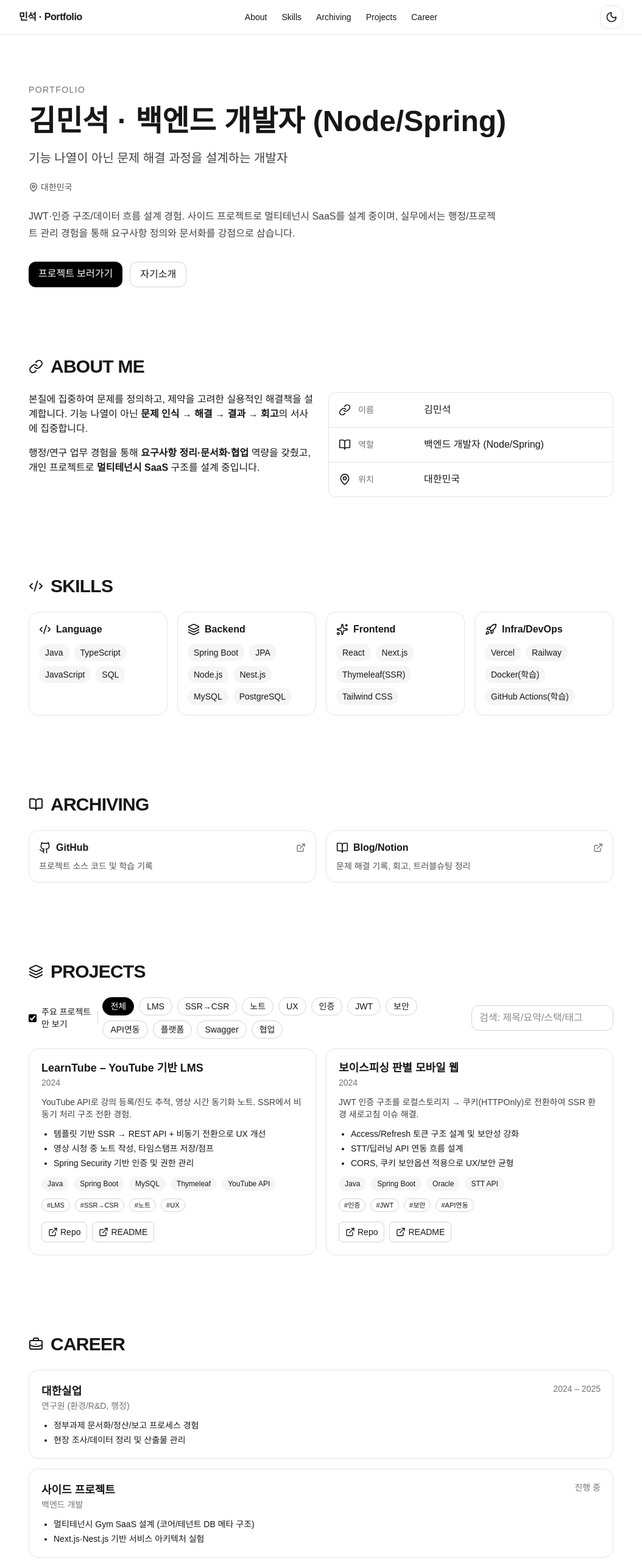
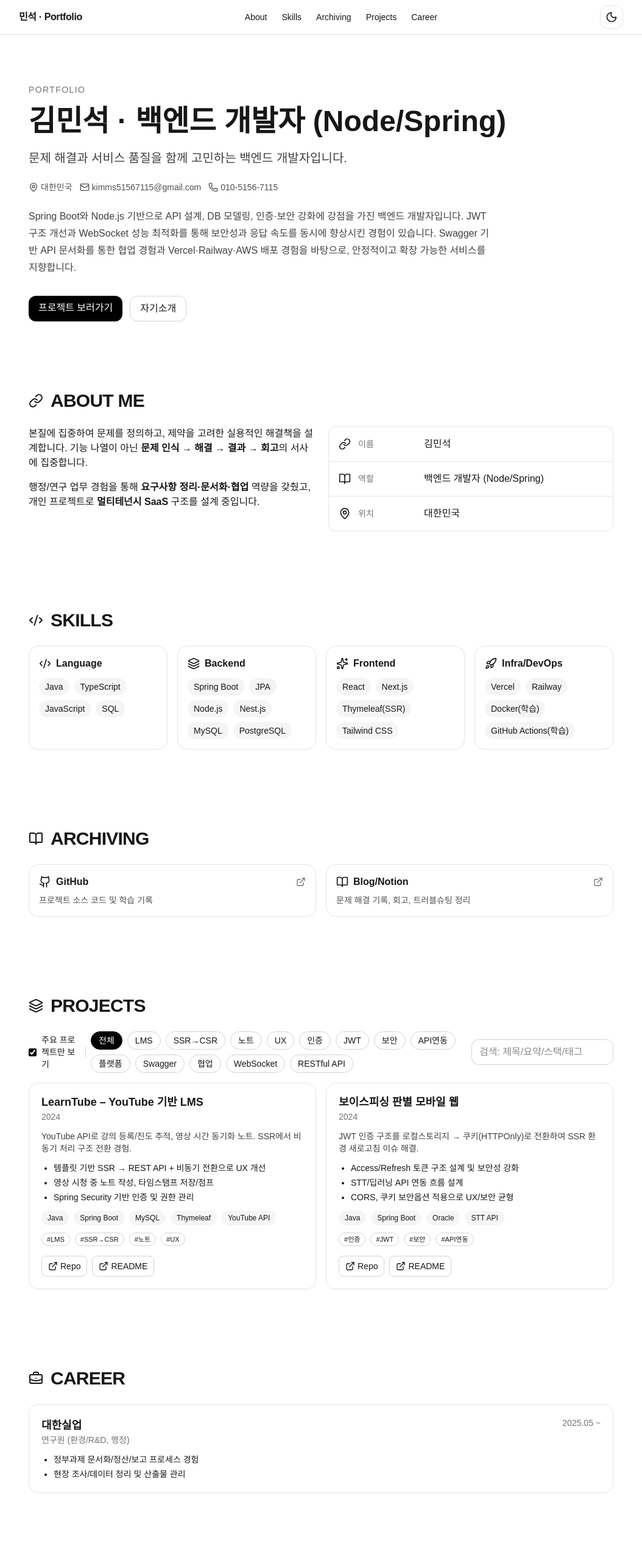
Before and after one commit to 27min/portfolio, a Next.js app in the folder my-portfolio/: page / in a window 1280 px wide. Shown: the top 2566 px of the page at 61% size, without its empty margins (113-1167 px from the left). Built offline with nearby package versions, Linux system fonts and the light colour scheme.

Commit message:
refactor: 자기소개 정리
- 자기소개 수정 및 정리
- 깃허브 링크 추가
- 프로젝트 1건 추가

```diff
--- a/my-portfolio/src/data/portfolio.ts
+++ b/my-portfolio/src/data/portfolio.ts
@@ -4,17 +4,17 @@
   profile: {
     name: "김민석",
     role: "백엔드 개발자 (Node/Spring)",
-    tagline: "기능 나열이 아닌 문제 해결 과정을 설계하는 개발자",
+    tagline: "문제 해결과 서비스 품질을 함께 고민하는 백엔드 개발자입니다.",
     location: "대한민국",
-    email: "",
-    phone: "",
+    email: "kimms51567115@gmail.com",
+    phone: "010-5156-7115",
     summary:
-      "JWT·인증 구조/데이터 흐름 설계 경험. 사이드 프로젝트로 멀티테넌시 SaaS를 설계 중이며, 실무에서는 행정/프로젝트 관리 경험을 통해 요구사항 정의와 문서화를 강점으로 삼습니다.",
+      "Spring Boot와 Node.js 기반으로 API 설계, DB 모델링, 인증·보안 강화에 강점을 가진 백엔드 개발자입니다. JWT 구조 개선과 WebSocket 성능 최적화를 통해 보안성과 응답 속도를 동시에 향상시킨 경험이 있습니다. Swagger 기반 API 문서화를 통한 협업 경험과 Vercel·Railway·AWS 배포 경험을 바탕으로, 안정적이고 확장 가능한 서비스를 지향합니다."
   },
   archiving: [
     {
       label: "GitHub",
-      href: "https://github.com/",
+      href: "https://github.com/27min",
       icon: Github,
       desc: "프로젝트 소스 코드 및 학습 기록",
     },
@@ -63,7 +63,7 @@
       tags: ["LMS", "SSR→CSR", "노트", "UX"],
       links: [
         { label: "Repo", href: "#" },
-        { label: "README", href: "#" },
+        { label: "README", href: "https://github.com/27min/LearnTube" },
       ],
     },
     {
@@ -81,7 +81,7 @@
       tags: ["인증", "JWT", "보안", "API연동"],
       links: [
         { label: "Repo", href: "#" },
-        { label: "README", href: "#" },
+        { label: "README", href: "https://github.com/27min" },
       ],
     },
     {
@@ -98,7 +98,24 @@
       tags: ["플랫폼", "Swagger", "협업"],
       links: [
         { label: "Repo", href: "#" },
-        { label: "README", href: "#" },
+        { label: "README", href: "https://github.com/27min/CodeChat" },
+      ],
+    },
+    {
+      title: "반려동물 커뮤니티 모바일 웹",
+      date: "2025",
+      featured: false,
+      summary:
+        "문제 리스트/에디터/채점 흐름 설계. Swagger 도입으로 FE·BE 협업 테스트 효율화.",
+      bullets: [
+        "REST API 스펙화 + Swagger 기반 사전 테스트",
+        "WebSocket 기반 채팅 기능 구현",
+      ],
+      stack: ["Spring Boot", "React", "PostgreSQL"],
+      tags: ["Swagger", "WebSocket", "RESTful API", "협업"],
+      links: [
+        { label: "Repo", href: "#" },
+        { label: "README", href: "https://github.com/27min/Petstagram" },
       ],
     },
   ],
@@ -106,19 +123,10 @@
     {
       company: "대한실업",
       role: "연구원 (환경/R&D, 행정)",
-      period: "2024 – 2025",
+      period: "2025.05 ~ ",
       bullets: [
         "정부과제 문서화/정산/보고 프로세스 경험",
         "현장 조사/데이터 정리 및 산출물 관리",
-      ],
-    },
-    {
-      company: "사이드 프로젝트",
-      role: "백엔드 개발",
-      period: "진행 중",
-      bullets: [
-        "멀티테넌시 Gym SaaS 설계 (코어/테넌트 DB 메타 구조)",
-        "Next.js·Nest.js 기반 서비스 아키텍처 실험",
       ],
     },
   ],
```
